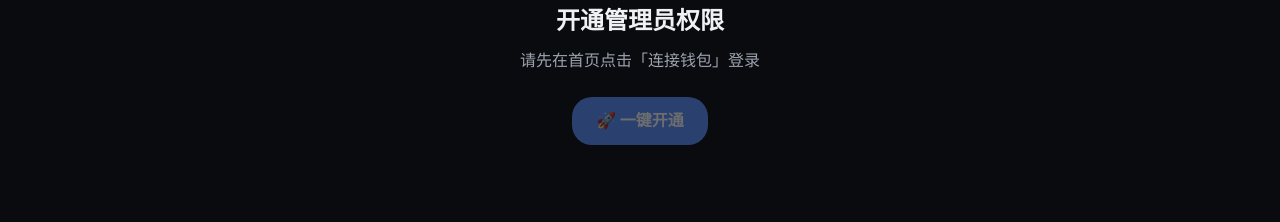
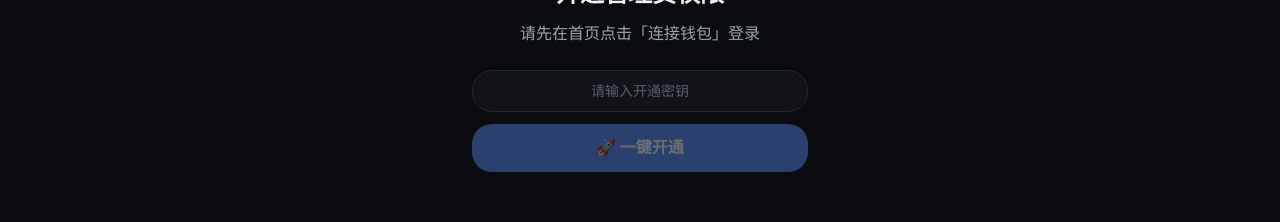
Before and after one commit to tennyhung1688-commits/predix, a Next.js app in the folder frontend/: page /admin/claim in a window 1280 px wide. Shown: the part 424-646 px from the top of the page. Built offline with nearby package versions, Linux system fonts and the light colour scheme; no server answers.

Commit message:
fix: 管理员开通加密码保护，只有密钥持有者可开通

```diff
--- a/frontend/src/app/admin/claim/page.tsx
+++ b/frontend/src/app/admin/claim/page.tsx
@@ -7,12 +7,13 @@ import { api } from '@/lib/api';
 export default function AdminClaimPage() {
   const { user } = useApp();
   const [status, setStatus] = useState('');
+  const [claimKey, setClaimKey] = useState('');
 
   async function claim() {
-    if (!user?.walletAddress) return;
+    if (!user?.walletAddress || !claimKey) return;
     setStatus('loading');
     try {
-      const res: any = await api.post('/admin/claim', { wallet: user.walletAddress });
+      const res: any = await api.post('/admin/claim', { wallet: user.walletAddress, key: claimKey });
       if (res?.data?.success) {
         setStatus('done');
         window.location.href = '/admin';
@@ -32,20 +33,29 @@ export default function AdminClaimPage() {
             ? `当前钱包: ${user.walletAddress.slice(0, 10)}...`
             : '请先在首页点击「连接钱包」登录'}
         </p>
+        <div className="space-y-3">
+          <input
+            type="password"
+            value={claimKey}
+            onChange={e => setClaimKey(e.target.value)}
+            placeholder="请输入开通密钥"
+            className="w-full px-4 py-2.5 rounded-xl bg-[var(--bg-secondary)] border border-[var(--border)] text-sm text-[var(--text-primary)] placeholder:text-[var(--text-muted)] focus:outline-none focus:border-[var(--accent-blue)] text-center"
+          />
           {status === 'done' ? (
             <p className="text-green-400">✅ 已开通，跳转中...</p>
           ) : status === 'error' ? (
-          <p className="text-red-400">❌ 开通失败，请重试</p>
+            <p className="text-red-400">❌ 密钥错误或开通失败</p>
           ) : (
             <button
               onClick={claim}
-            disabled={!user?.walletAddress}
-            className="px-6 py-3 rounded-xl bg-[var(--accent-blue)] text-white font-semibold hover:opacity-90 transition-opacity disabled:opacity-40"
+              disabled={!user?.walletAddress || !claimKey}
+              className="w-full px-6 py-3 rounded-xl bg-[var(--accent-blue)] text-white font-semibold hover:opacity-90 transition-opacity disabled:opacity-40"
             >
               🚀 一键开通
             </button>
           )}
         </div>
       </div>
+    </div>
   );
 }
```
Also changed, not shown: 1 other file (tests, documents, lock files or other folders). Lines whose indentation alone changed are shown as unchanged.
